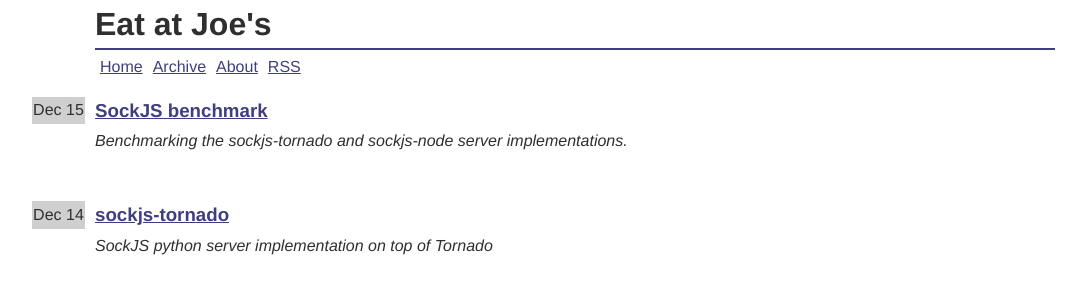
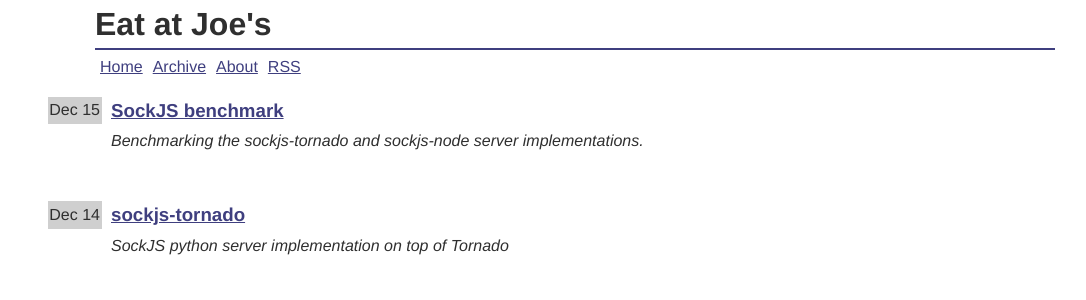
Before and after one commit to mrjoes/mrjoes.github.com, a Jekyll site: the page built from index.md, in a window 1280 px wide. Shown: the top 300 px of the page, without its empty margins (65-1151 px from the left). Built offline with Jekyll 4.4.1, drawn with Linux system fonts in a browser that asks for light colours.

Commit message:
typo fixed

```diff
--- a/shared/css/default.css
+++ b/shared/css/default.css
@@ -69,7 +69,7 @@
 	margin: 0.25em 0;
 }
 
-content ul {
+.content ul {
 	margin-left: 1em;
 }
 
```
